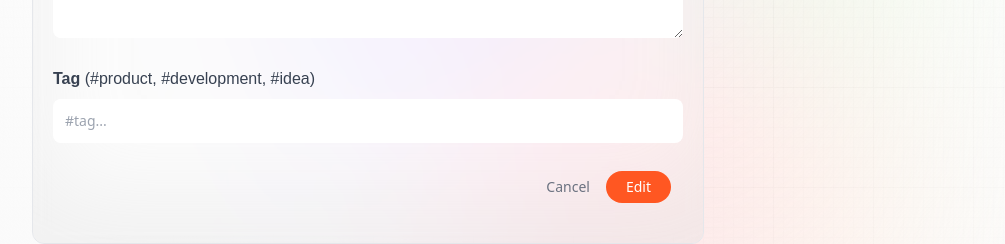
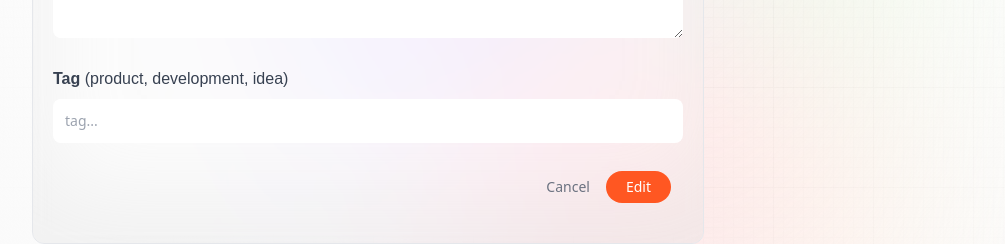
Before and after one commit to TommyTheMob/Promptopia, a Next.js app: page /update-prompt in a window 1280 px wide. Shown: the part 518-762 px from the top of the page, without its empty margins (32-1037 px from the left). Built offline with nearby package versions, Linux system fonts and the light colour scheme; no server answers.

Commit message:
remove hashtags from form placeholder in create-prompt

```diff
--- a/components/Form.jsx
+++ b/components/Form.jsx
@@ -37,13 +37,13 @@ const Form = (props) => {
                     <span className='font-satoshi font-semibold text-base text-gray-700'>
                         Tag {' '}
                         <span className='font-normal'>
-                            (#product, #development, #idea)
+                            (product, development, idea)
                         </span>
                     </span>
                     <input
                         value={post.tag}
                         onChange={(e) => setPost({ ...post, tag: e.target.value })}
-                        placeholder='#tag...'
+                        placeholder='tag...'
                         required
                         className='form_input'
                     />
```
